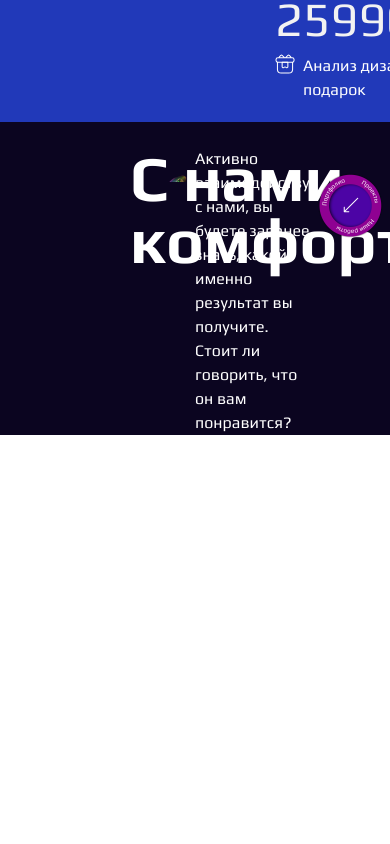
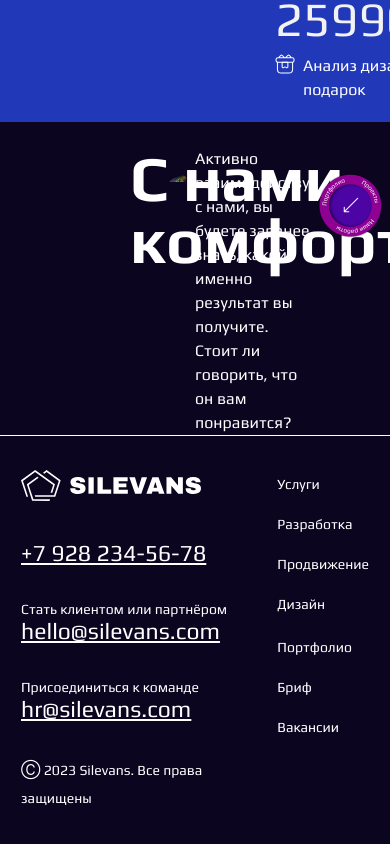
Before and after one commit to JulieBenchuk/web-studio, a Next.js app: page / in a window 390 px wide. Shown: the part 1253-2097 px from the top of the page. Before the commit the page ends 1688 px from the top, so only its background shows below. Built offline with nearby package versions, Linux system fonts and the light colour scheme.

Commit message:
finish footer with adaptive

```diff
--- a/src/components/common/footer/Footer.tsx
+++ b/src/components/common/footer/Footer.tsx
@@ -0,0 +1,32 @@
+import React from 'react';
+import styles from '../../../styles/components/footer.module.scss'
+import Link from "next/link";
+
+export const Footer: React.FC = () => {
+    return (
+        <div className={styles.wrapper}>
+            <div className={styles.contacts}>
+                <div className={styles.logo}><img src='/Logo.svg' alt="silevans logo"/></div>
+                <Link href={'tel:+79282345678'}>+7 928 234-56-78</Link>
+                <div className={styles.mail}>Стать клиентом или партнёром
+                    <Link href={'mailto:hello@silevans.com'}>hello@silevans.com</Link>
+                </div>
+                <div className={styles.mail}>Присоединиться к команде
+                    <Link href={'mailto:hr@silevans.com'}>hr@silevans.com</Link>
+                </div>
+            </div>
+            <div className={styles.services1}>
+                <Link href={'#'}>Услуги</Link>
+                <Link href={'#'}>Разработка</Link>
+                <Link href={'#'}>Продвижение</Link>
+                <Link href={'#'}>Дизайн</Link>
+            </div>
+            <div className={styles.services2}>
+                <Link href={'#'}>Портфолио</Link>
+                <Link href={'#'}>Бриф</Link>
+                <Link href={'#'}>Вакансии</Link>
+            </div>
+            <div className={styles.date}>Ⓒ {new Date().getFullYear()} Silevans. Все права защищены</div>
+        </div>
+    );
+};
--- a/src/pages/index.tsx
+++ b/src/pages/index.tsx
@@ -2,6 +2,7 @@ import Head from 'next/head'
 import React from "react";
 import style from '../styles/Home.module.scss'
 import Services from "@/components/services/Services";
+import {Footer} from "@/components/common/footer/Footer";
 
 export default function Home() {
     return (
@@ -14,6 +15,7 @@ export default function Home() {
             </Head>
             <main className={style.main}>
                 <Services/>
+                <Footer/>
             </main>
         </>
     )
--- /dev/null
+++ b/src/styles/components/footer.module.scss
@@ -0,0 +1,121 @@
+.wrapper {
+  display: grid;
+  grid-template-columns: minmax(240px, auto) 140px 140px;
+  column-gap: 15px;
+  grid-template-areas:
+  "contacts services1 services2"
+  ".  date date";
+  color: #FFFFFF;
+  padding: 80px 130px;
+  border-top: 1px solid #FFFFFF;
+  @media (max-width: 790px) {
+    grid-template-columns: auto auto;
+    justify-content: center;
+    grid-template-areas:
+    "contacts  services1"
+    "contacts services2"
+    "date .";
+    row-gap: 15px;
+    padding: 34px 80px;
+
+  }
+  @media (max-width: 600px) {
+    justify-content: center;
+
+    padding: 34px 40px;
+  }
+  @media (max-width: 520px) {
+    justify-content: center;
+    padding: 34px 21px;
+  }
+
+
+  .contacts {
+    display: flex;
+    flex-direction: column;
+    grid-area: contacts;
+    font-weight: 400;
+    font-size: 16px;
+    line-height: 19px;
+    gap: 35px;
+    @media (max-width: 520px) {
+      font-size: 14px;
+      line-height: 16px;
+      a {
+        font-size: 16px;
+        line-height: 19px;
+      }
+    }
+
+    a {
+      display: block;
+      font-weight: 400;
+      font-size: 23px;
+      line-height: 27px;
+      text-decoration-line: underline;
+      color: #FFFFFF;
+
+    }
+
+    .logo {
+      width: 180px;
+    }
+  }
+
+  .services1 {
+    display: grid;
+    align-content: start;
+    row-gap: 12px;
+    max-width: 400px;
+    grid-area: services1;
+
+    a {
+      text-decoration: none;
+      font-weight: 400;
+      font-size: 20px;
+      line-height: 28px;
+      color: #FFFFFF;
+    }
+
+    @media (max-width: 520px) {
+      a {
+        font-size: 14px;
+        line-height: 28px;
+      }
+    }
+  }
+
+  .services2 {
+    max-width: 400px;
+    display: grid;
+    align-content: start;
+    row-gap: 12px;
+    grid-area: services2;
+
+    a {
+      text-decoration: none;
+      font-weight: 400;
+      font-size: 20px;
+      line-height: 28px;
+      color: #FFFFFF;
+    }
+
+    @media (max-width: 520px) {
+      a {
+        font-size: 14px;
+        line-height: 28px;
+      }
+    }
+  }
+
+  .date {
+    grid-area: date;
+    font-weight: 400;
+    font-size: 16px;
+    line-height: 19px;
+    @media (max-width: 520px) {
+      font-size: 14px;
+      line-height: 28px;
+    }
+  }
+}
```
